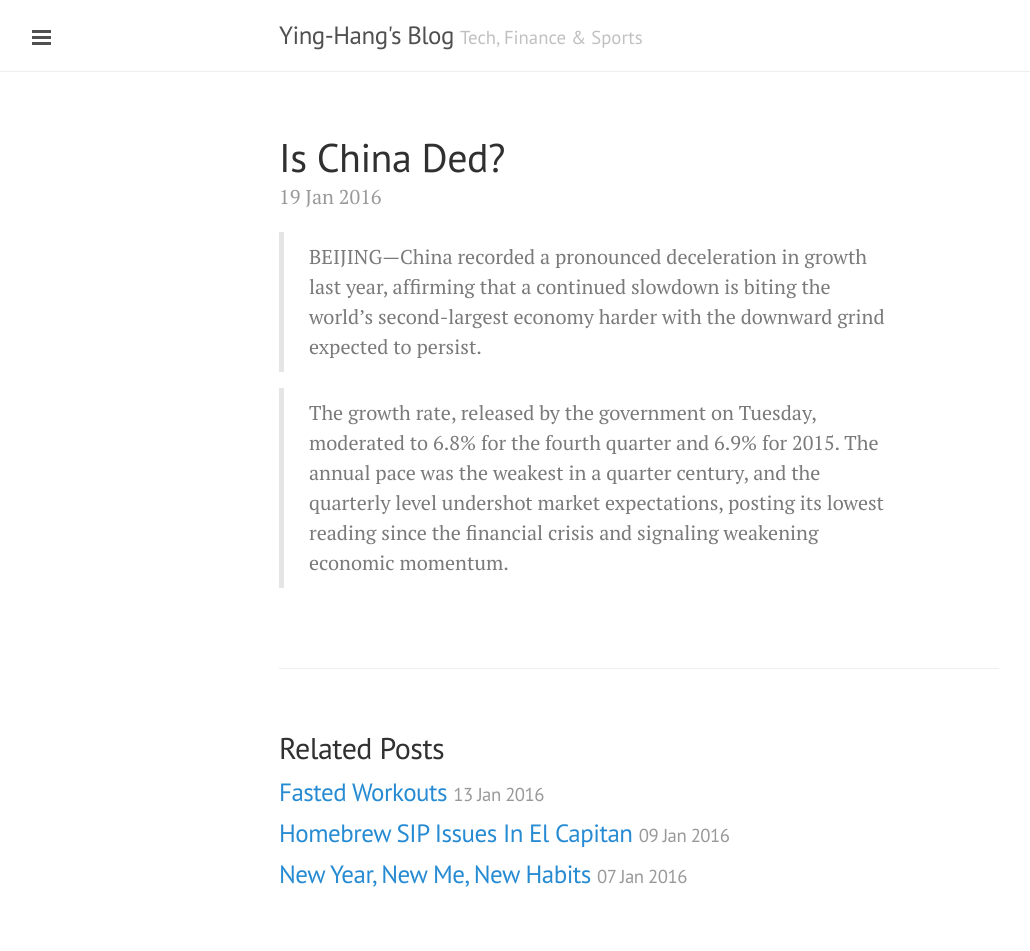
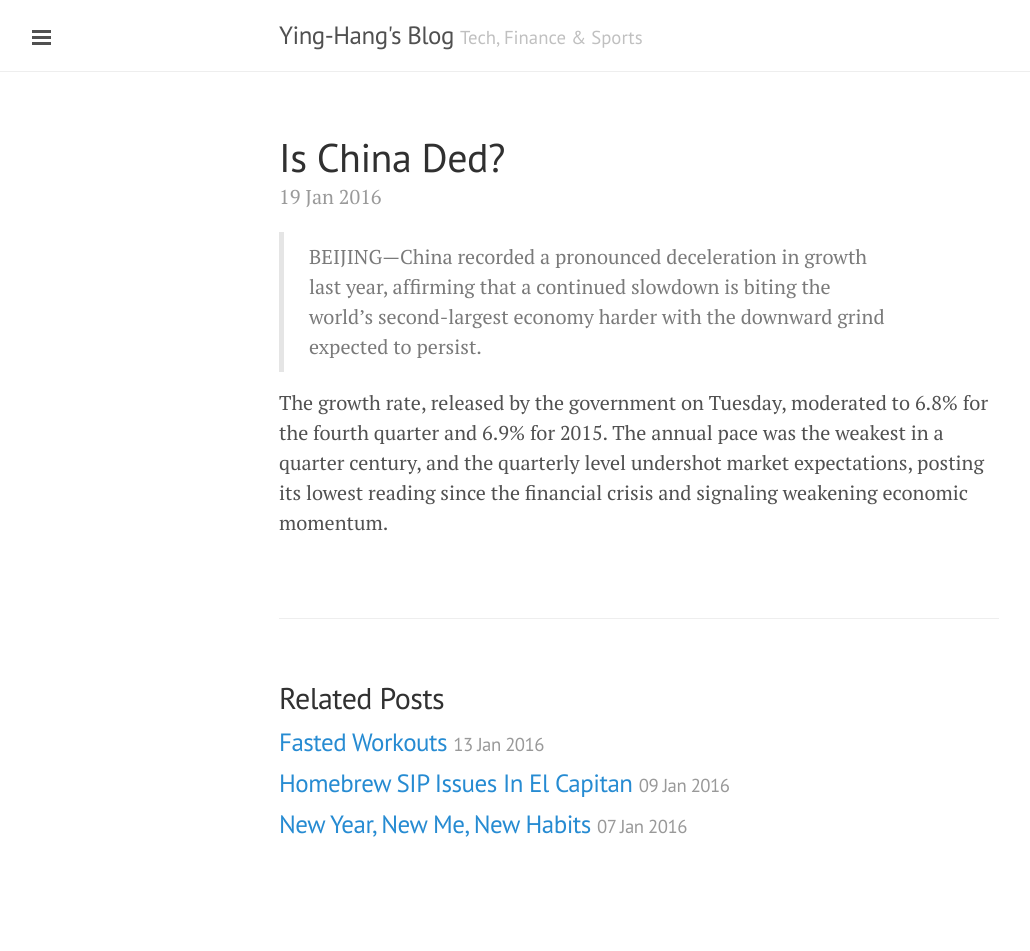
Before and after one commit to yinghang/yinghang.github.io, a Jekyll site: the page built from _posts/2016-01-19-how-low-can-oil-go.markdown, in a window 1280 px wide. Shown: the whole page, without its empty margins (1-1031 px from the left). Built offline with Jekyll 4.4.1, drawn with Linux system fonts in a browser that asks for light colours; after the commit the page ends 901 px from its top, so only the background shows below that.

```diff
--- a/_posts/2016-01-19-how-low-can-oil-go.markdown
+++ b/_posts/2016-01-19-how-low-can-oil-go.markdown
@@ -5,4 +5,4 @@ layout: post
 ---
 > BEIJING—China recorded a pronounced deceleration in growth last year, affirming that a continued slowdown is biting the world’s second-largest economy harder with the downward grind expected to persist.
 
-> The growth rate, released by the government on Tuesday, moderated to 6.8% for the fourth quarter and 6.9% for 2015. The annual pace was the weakest in a quarter century, and the quarterly level undershot market expectations, posting its lowest reading since the financial crisis and signaling weakening economic momentum.
+The growth rate, released by the government on Tuesday, moderated to 6.8% for the fourth quarter and 6.9% for 2015. The annual pace was the weakest in a quarter century, and the quarterly level undershot market expectations, posting its lowest reading since the financial crisis and signaling weakening economic momentum.
```
